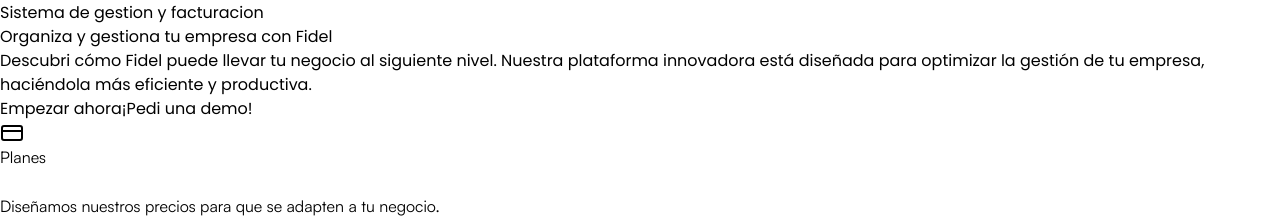
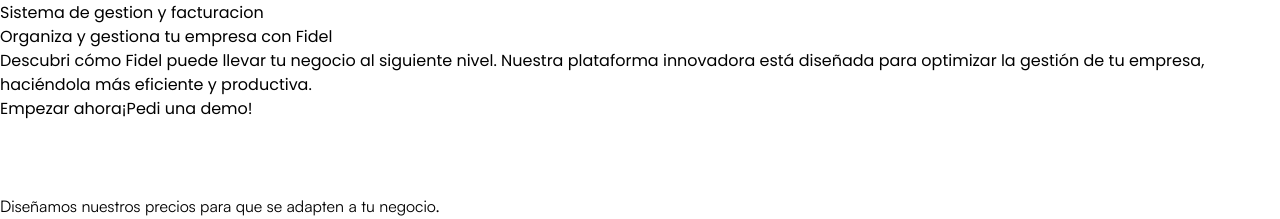
Before and after one commit to francoogilli/Fidel, a React (Vite) app: page / in a window 1280 px wide. Shown: the part 1581-1800 px from the top of the page. Built offline with nearby package versions, Linux system fonts and the light colour scheme; a web font is replaced by a local one.

Commit message:
Anadir animacion al titulo de seccion

```diff
--- a/src/components/pricingCard.tsx
+++ b/src/components/pricingCard.tsx
@@ -11,7 +11,7 @@
   return (
     <div className="max-w-7xl mx-auto mt-32 mb-10 px-4 space-y-7">
       <div className="flex justify-center">
-        <div className="flex items-center rounded-3xl border border-[#e9e9e9] px-3 py-1">
+        <div className="flex items-center rounded-3xl border border-[#e9e9e9] px-3 py-1 animation-1">
           <CreditCardIcon className="size-4 md:size-5" />
           <h2 className="text-xs md:text-sm font-medium text-center ml-2" style={{ fontFamily: "Satoshi" }}>Planes</h2>
         </div>
--- a/src/components/questionsAnswers.tsx
+++ b/src/components/questionsAnswers.tsx
@@ -12,7 +12,7 @@
   return (
     <div className="max-w-7xl mx-auto mt-32 mb-10 px-4 space-y-7">
       <div className="flex justify-center">
-        <div className="flex items-center rounded-3xl border border-[#e9e9e9] px-3 py-1">
+        <div className="flex items-center rounded-3xl border border-[#e9e9e9] px-3 py-1 animation-1">
           <FAQIcon className="size-4 md:size-5" />
           <h2
             className="text-xs md:text-sm font-medium text-center ml-2"
```
